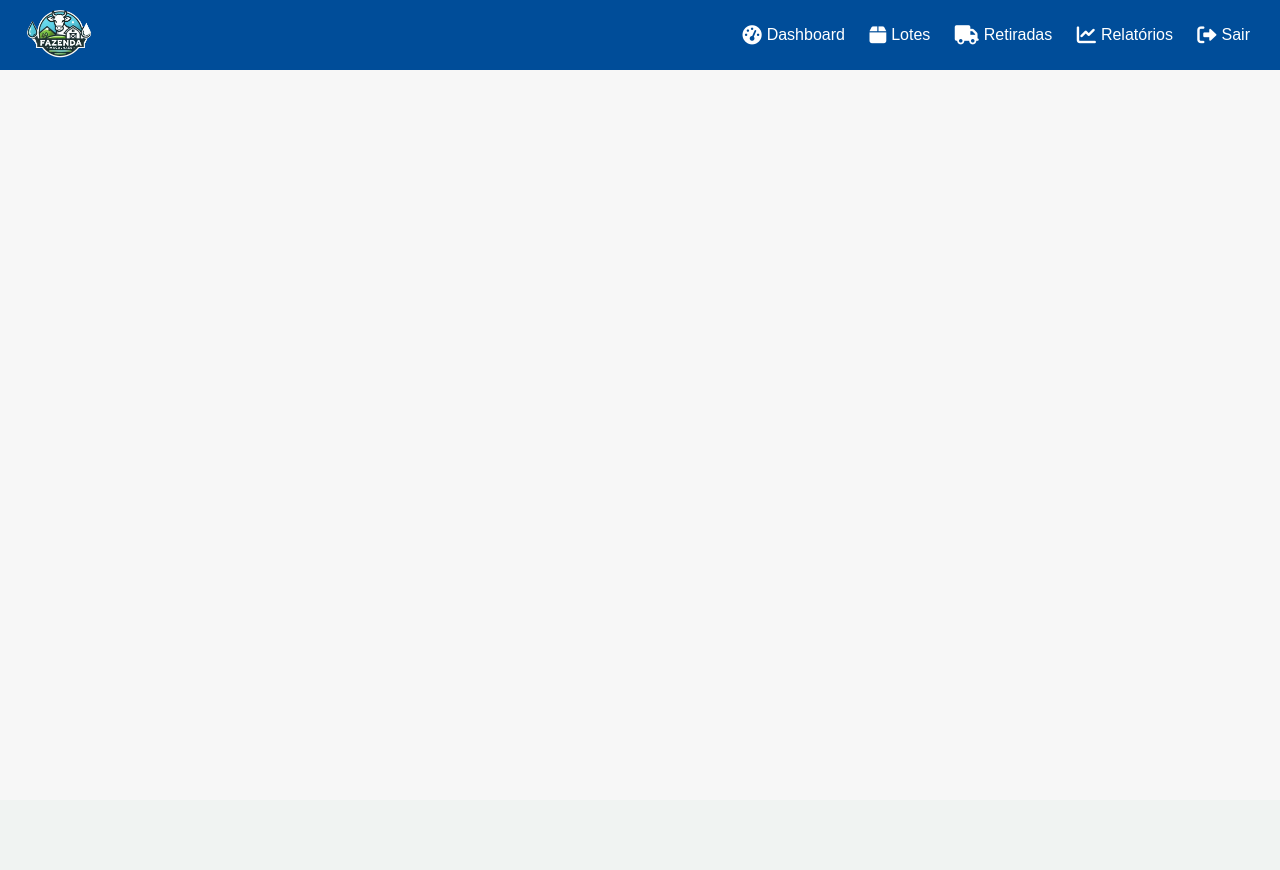
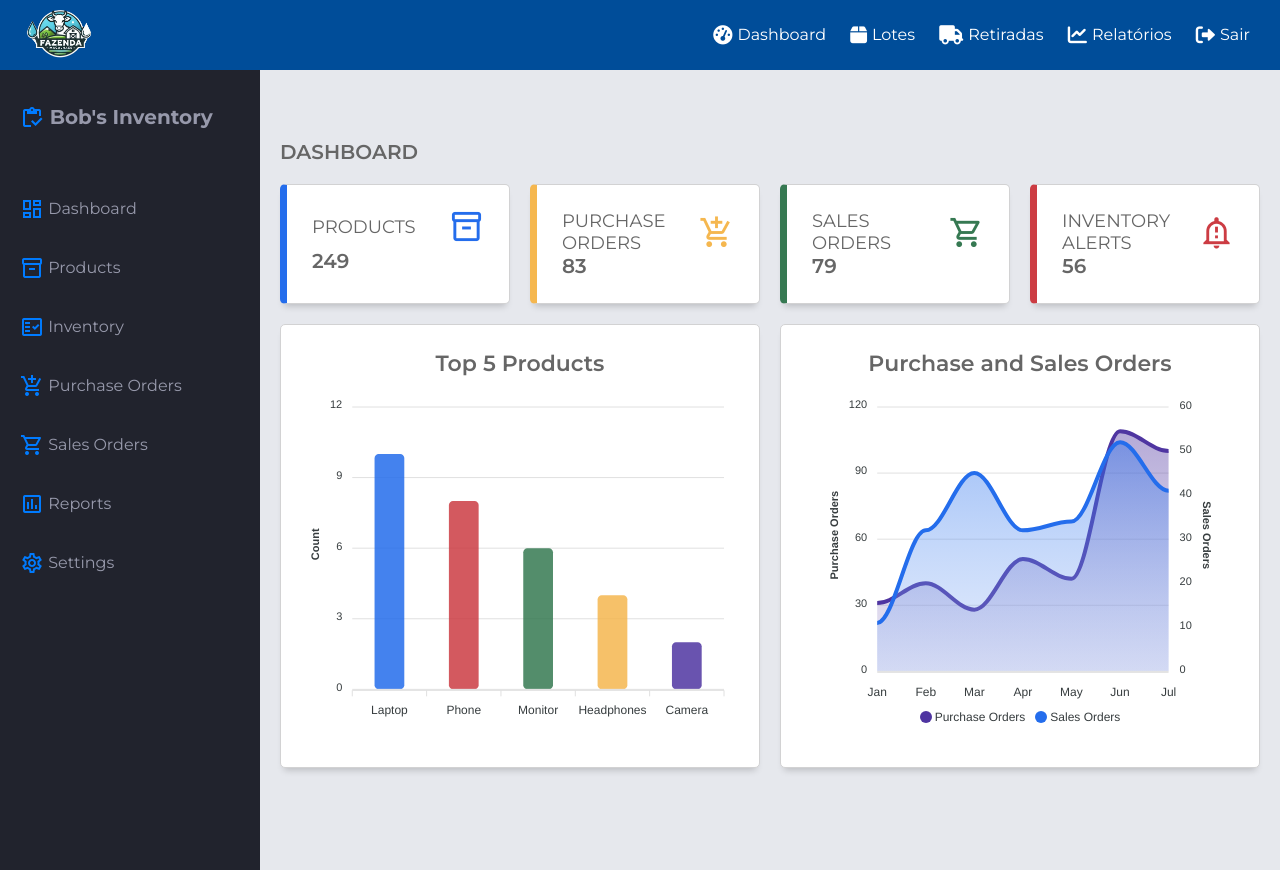
Before and after one commit to The-Vonky/Fazenda-Magalhaes, a PHP site: page /dashboard.html in a window 1280 px wide. Before the commit the page ends 800 px from the top, so only its background shows below. Run offline with PHP 8.4, Linux system fonts and the light colour scheme; some libraries are stand-ins or nearby versions.

Commit message:
teste de dashboard

```diff
--- a/Fazenda-Magalhaes-desenvolvimento/Fazenda-Magalhaes-desenvolvimento/Fazenda/dashboard.css
+++ b/Fazenda-Magalhaes-desenvolvimento/Fazenda-Magalhaes-desenvolvimento/Fazenda/dashboard.css
@@ -111,6 +111,290 @@ canvas {
     height: auto;
 }
 
+body {
+    margin: 0;
+    padding: 0;
+    box-sizing: border-box;
+    background-color: #e6e8ed;
+    color: #666666;
+    font-family: "Montserrat", sans-serif;
+  }
+
+  .material-icons-outlined {
+    vertical-align: middle;
+    line-height: 1px;
+  }
+
+  .text-primary {
+    color: #666666;
+  }
+
+  .text-blue {
+    color: #246dec;
+  }
+
+  .text-red {
+    color: #cc3c43;
+  }
+
+  .text-green {
+    color: #367952;
+  }
+
+  .text-orange {
+    color: #f5b74f;
+  }
+
+  .font-weight-bold {
+    font-weight: 600;
+  }
+
+  .grid-container {
+    display: grid;
+    grid-template-columns: 260px 1fr 1fr 1fr;
+    grid-template-rows: 0.2fr 3fr;
+    grid-template-areas:
+      "sidebar header header header"
+      "sidebar main main main";
+    height: 100vh;
+  }
+
+  /* ---------- HEADER ---------- */
+
+  .menu-icon {
+    display: none;
+  }
+
+
+  /* ---------- SIDEBAR ---------- */
+
+  #sidebar {
+    grid-area: sidebar;
+    height: 100%;
+    background-color: #21232d;
+    color: #9799ab;
+    overflow-y: auto;
+    transition: all 0.5s;
+    -webkit-transition: all 0.5s;
+  }
+
+  .sidebar-title {
+    display: flex;
+    justify-content: space-between;
+    align-items: center;
+    padding: 20px 20px 20px 20px;
+    margin-bottom: 30px;
+  }
+
+  .sidebar-title > span {
+    display: none;
+  }
+
+  .sidebar-brand {
+    margin-top: 15px;
+    font-size: 20px;
+    font-weight: 700;
+  }
+
+  .sidebar-list {
+    padding: 0;
+    margin-top: 15px;
+    list-style-type: none;
+  }
+
+  .sidebar-list-item {
+    padding: 20px 20px 20px 20px;
+  }
+
+  .sidebar-list-item:hover {
+    background-color: rgba(255, 255, 255, 0.2);
+    cursor: pointer;
+  }
+
+  .sidebar-list-item > a {
+    text-decoration: none;
+    color: #9799ab;
+  }
+
+  .sidebar-responsive {
+    display: inline !important;
+    position: absolute;
+    /*
+      the z-index of the ApexCharts is 11
+      we want the z-index of the sidebar higher so that
+      the charts are not showing over the sidebar
+      on small screens
+    */
+    z-index: 12 !important;
+  }
+
+
+  /* ---------- MAIN ---------- */
+
+  .main-container {
+    grid-area: main;
+    overflow-y: auto;
+    padding: 20px 20px;
+  }
+
+  .main-title {
+    display: flex;
+    justify-content: space-between;
+  }
+
+  .main-title > p {
+    font-size: 20px;
+  }
+
+  .main-cards {
+    display: grid;
+    grid-template-columns: 1fr 1fr 1fr 1fr;
+    gap: 20px;
+    margin: 20px 0;
+  }
+
+  .card {
+    display: flex;
+    flex-direction: column;
+    justify-content: space-around;
+    padding: 25px;
+    background-color: #ffffff;
+    box-sizing: border-box;
+    border: 1px solid #d2d2d3;
+    border-radius: 5px;
+    box-shadow: 0 6px 7px -4px rgba(0, 0, 0, 0.2);
+  }
+
+  .card:first-child {
+    border-left: 7px solid #246dec;
+  }
+
+  .card:nth-child(2) {
+    border-left: 7px solid #f5b74f;
+  }
+
+  .card:nth-child(3) {
+    border-left: 7px solid #367952;
+  }
+
+  .card:nth-child(4) {
+    border-left: 7px solid #cc3c43;
+  }
+
+  .card > span {
+    font-size: 20px;
+    font-weight: 600;
+  }
+
+  .card-inner {
+    display: flex;
+    align-items: center;
+    justify-content: space-between;
+  }
+
+  .card-inner > p {
+    font-size: 18px;
+  }
+
+  .card-inner > span {
+    font-size: 35px;
+  }
+
+  .charts {
+    display: grid;
+    grid-template-columns: 1fr 1fr;
+    gap: 20px;
+  }
+
+  .charts-card {
+    background-color: #ffffff;
+    margin-bottom: 20px;
+    padding: 25px;
+    box-sizing: border-box;
+    -webkit-column-break-inside: avoid;
+    border: 1px solid #d2d2d3;
+    border-radius: 5px;
+    box-shadow: 0 6px 7px -4px rgba(0, 0, 0, 0.2);
+  }
+
+  .chart-title {
+    display: flex;
+    align-items: center;
+    justify-content: center;
+    font-size: 22px;
+    font-weight: 600;
+  }
+
+
+  /* ---------- SCROLLBARS ---------- */
+
+  ::-webkit-scrollbar {
+    width: 5px;
+    height: 6px;
+  }
+
+  ::-webkit-scrollbar-track {
+    box-shadow: inset 0 0 5px #a5aaad;
+    border-radius: 10px;
+  }
+
+  ::-webkit-scrollbar-thumb {
+    background-color: #4f35a1;
+    border-radius: 10px;
+  }
+
+  ::-webkit-scrollbar-thumb:hover {
+    background-color: #a5aaad;
+  }
+
+
+  /* ---------- MEDIA QUERIES ---------- */
+
+
+  /* Medium <= 992px */
+  @media screen and (max-width: 992px) {
+    .grid-container {
+      grid-template-columns: 1fr;
+      grid-template-rows: 0.2fr 3fr;
+      grid-template-areas:
+        "header"
+        "main";
+    }
+
+    #sidebar {
+      display: none;
+    }
+
+    .menu-icon {
+      display: inline;
+    }
+
+    .sidebar-title > span {
+      display: inline;
+    }
+  }
+
+  /* Small <= 768px */
+  @media screen and (max-width: 768px) {
+    .main-cards {
+      grid-template-columns: 1fr;
+      gap: 10px;
+      margin-bottom: 0;
+    }
+
+    .charts {
+      grid-template-columns: 1fr;
+      margin-top: 30px;
+    }
+  }
+
+  /* Extra Small <= 576px */
+  @media screen and (max-width: 576px) {
+    .header-left {
+      display: none;
+    }
+  }
+
 footer {
     text-align: center;
     padding: 10px;
--- a/Fazenda-Magalhaes-desenvolvimento/Fazenda-Magalhaes-desenvolvimento/Fazenda/dashboard.html
+++ b/Fazenda-Magalhaes-desenvolvimento/Fazenda-Magalhaes-desenvolvimento/Fazenda/dashboard.html
@@ -4,8 +4,13 @@
     <meta charset="UTF-8">
     <meta name="viewport" content="width=device-width, initial-scale=1.0">
     <title>Dashboard</title>
+    <link rel="stylesheet" href="https://cdnjs.cloudflare.com/ajax/libs/font-awesome/6.0.0-beta3/css/all.min.css">
+    <!-- Montserrat Font -->
+    <link href="https://fonts.googleapis.com/css2?family=Montserrat:wght@100;200;300;400;500;600;700;800;900&display=swap" rel="stylesheet">
+    <!-- Material Icons -->
+    <link href="https://fonts.googleapis.com/icon?family=Material+Icons+Outlined" rel="stylesheet">
+    <!-- Custom CSS -->
     <link rel="stylesheet" href="dashboard.css">
-    <link rel="stylesheet" href="https://cdnjs.cloudflare.com/ajax/libs/font-awesome/6.0.0-beta3/css/all.min.css">
 </head>
 <body>
     <header class="header">
@@ -20,5 +25,122 @@
             <a href="home.html"><i class="fas fa-sign-out-alt"></i> Sair</a>
         </nav>
     </header>
-</body>
+  <body>
+    <div class="grid-container">
+
+      <!-- Sidebar -->
+      <aside id="sidebar">
+        <div class="sidebar-title">
+          <div class="sidebar-brand">
+            <span class="material-icons-outlined">inventory</span> Bob's Inventory
+          </div>
+          <span class="material-icons-outlined" onclick="closeSidebar()">close</span>
+        </div>
+
+        <ul class="sidebar-list">
+          <li class="sidebar-list-item">
+            <a href="#" target="_blank">
+              <span class="material-icons-outlined">dashboard</span> Dashboard
+            </a>
+          </li>
+          <li class="sidebar-list-item">
+            <a href="#" target="_blank">
+              <span class="material-icons-outlined">inventory_2</span> Products
+            </a>
+          </li>
+          <li class="sidebar-list-item">
+            <a href="#" target="_blank">
+              <span class="material-icons-outlined">fact_check</span> Inventory
+            </a>
+          </li>
+          <li class="sidebar-list-item">
+            <a href="#" target="_blank">
+              <span class="material-icons-outlined">add_shopping_cart</span> Purchase Orders
+            </a>
+          </li>
+          <li class="sidebar-list-item">
+            <a href="#" target="_blank">
+              <span class="material-icons-outlined">shopping_cart</span> Sales Orders
+            </a>
+          </li>
+          <li class="sidebar-list-item">
+            <a href="#" target="_blank">
+              <span class="material-icons-outlined">poll</span> Reports
+            </a>
+          </li>
+          <li class="sidebar-list-item">
+            <a href="#" target="_blank">
+              <span class="material-icons-outlined">settings</span> Settings
+            </a>
+          </li>
+        </ul>
+      </aside>
+      <!-- End Sidebar -->
+
+      <!-- Main -->
+      <main class="main-container">
+        <div class="main-title">
+          <p class="font-weight-bold">DASHBOARD</p>
+        </div>
+
+        <div class="main-cards">
+
+          <div class="card">
+            <div class="card-inner">
+              <p class="text-primary">PRODUCTS</p>
+              <span class="material-icons-outlined text-blue">inventory_2</span>
+            </div>
+            <span class="text-primary font-weight-bold">249</span>
+          </div>
+
+          <div class="card">
+            <div class="card-inner">
+              <p class="text-primary">PURCHASE ORDERS</p>
+              <span class="material-icons-outlined text-orange">add_shopping_cart</span>
+            </div>
+            <span class="text-primary font-weight-bold">83</span>
+          </div>
+
+          <div class="card">
+            <div class="card-inner">
+              <p class="text-primary">SALES ORDERS</p>
+              <span class="material-icons-outlined text-green">shopping_cart</span>
+            </div>
+            <span class="text-primary font-weight-bold">79</span>
+          </div>
+
+          <div class="card">
+            <div class="card-inner">
+              <p class="text-primary">INVENTORY ALERTS</p>
+              <span class="material-icons-outlined text-red">notification_important</span>
+            </div>
+            <span class="text-primary font-weight-bold">56</span>
+          </div>
+
+        </div>
+
+        <div class="charts">
+
+          <div class="charts-card">
+            <p class="chart-title">Top 5 Products</p>
+            <div id="bar-chart"></div>
+          </div>
+
+          <div class="charts-card">
+            <p class="chart-title">Purchase and Sales Orders</p>
+            <div id="area-chart"></div>
+          </div>
+
+        </div>
+      </main>
+      <!-- End Main -->
+
+    </div>
+
+    <!-- Scripts -->
+    <!-- ApexCharts -->
+    <script src="https://cdnjs.cloudflare.com/ajax/libs/apexcharts/3.35.3/apexcharts.min.js"></script>
+    <!-- Custom JS -->
+    <script src="dashboard.js"></script>
+  </body>
 </html>
--- /dev/null
+++ b/Fazenda-Magalhaes-desenvolvimento/Fazenda-Magalhaes-desenvolvimento/Fazenda/dashboard.js
@@ -0,0 +1,120 @@
+// SIDEBAR TOGGLE
+
+let sidebarOpen = false;
+const sidebar = document.getElementById('sidebar');
+
+function openSidebar() {
+  if (!sidebarOpen) {
+    sidebar.classList.add('sidebar-responsive');
+    sidebarOpen = true;
+  }
+}
+
+function closeSidebar() {
+  if (sidebarOpen) {
+    sidebar.classList.remove('sidebar-responsive');
+    sidebarOpen = false;
+  }
+}
+
+// ---------- CHARTS ----------
+
+// BAR CHART
+const barChartOptions = {
+  series: [
+    {
+      data: [10, 8, 6, 4, 2],
+    },
+  ],
+  chart: {
+    type: 'bar',
+    height: 350,
+    toolbar: {
+      show: false,
+    },
+  },
+  colors: ['#246dec', '#cc3c43', '#367952', '#f5b74f', '#4f35a1'],
+  plotOptions: {
+    bar: {
+      distributed: true,
+      borderRadius: 4,
+      horizontal: false,
+      columnWidth: '40%',
+    },
+  },
+  dataLabels: {
+    enabled: false,
+  },
+  legend: {
+    show: false,
+  },
+  xaxis: {
+    categories: ['Laptop', 'Phone', 'Monitor', 'Headphones', 'Camera'],
+  },
+  yaxis: {
+    title: {
+      text: 'Count',
+    },
+  },
+};
+
+const barChart = new ApexCharts(
+  document.querySelector('#bar-chart'),
+  barChartOptions
+);
+barChart.render();
+
+// AREA CHART
+const areaChartOptions = {
+  series: [
+    {
+      name: 'Purchase Orders',
+      data: [31, 40, 28, 51, 42, 109, 100],
+    },
+    {
+      name: 'Sales Orders',
+      data: [11, 32, 45, 32, 34, 52, 41],
+    },
+  ],
+  chart: {
+    height: 350,
+    type: 'area',
+    toolbar: {
+      show: false,
+    },
+  },
+  colors: ['#4f35a1', '#246dec'],
+  dataLabels: {
+    enabled: false,
+  },
+  stroke: {
+    curve: 'smooth',
+  },
+  labels: ['Jan', 'Feb', 'Mar', 'Apr', 'May', 'Jun', 'Jul'],
+  markers: {
+    size: 0,
+  },
+  yaxis: [
+    {
+      title: {
+        text: 'Purchase Orders',
+      },
+    },
+    {
+      opposite: true,
+      title: {
+        text: 'Sales Orders',
+      },
+    },
+  ],
+  tooltip: {
+    shared: true,
+    intersect: false,
+  },
+};
+
+const areaChart = new ApexCharts(
+  document.querySelector('#area-chart'),
+  areaChartOptions
+);
+areaChart.render();
```
Also changed, not shown: 1 other file.
